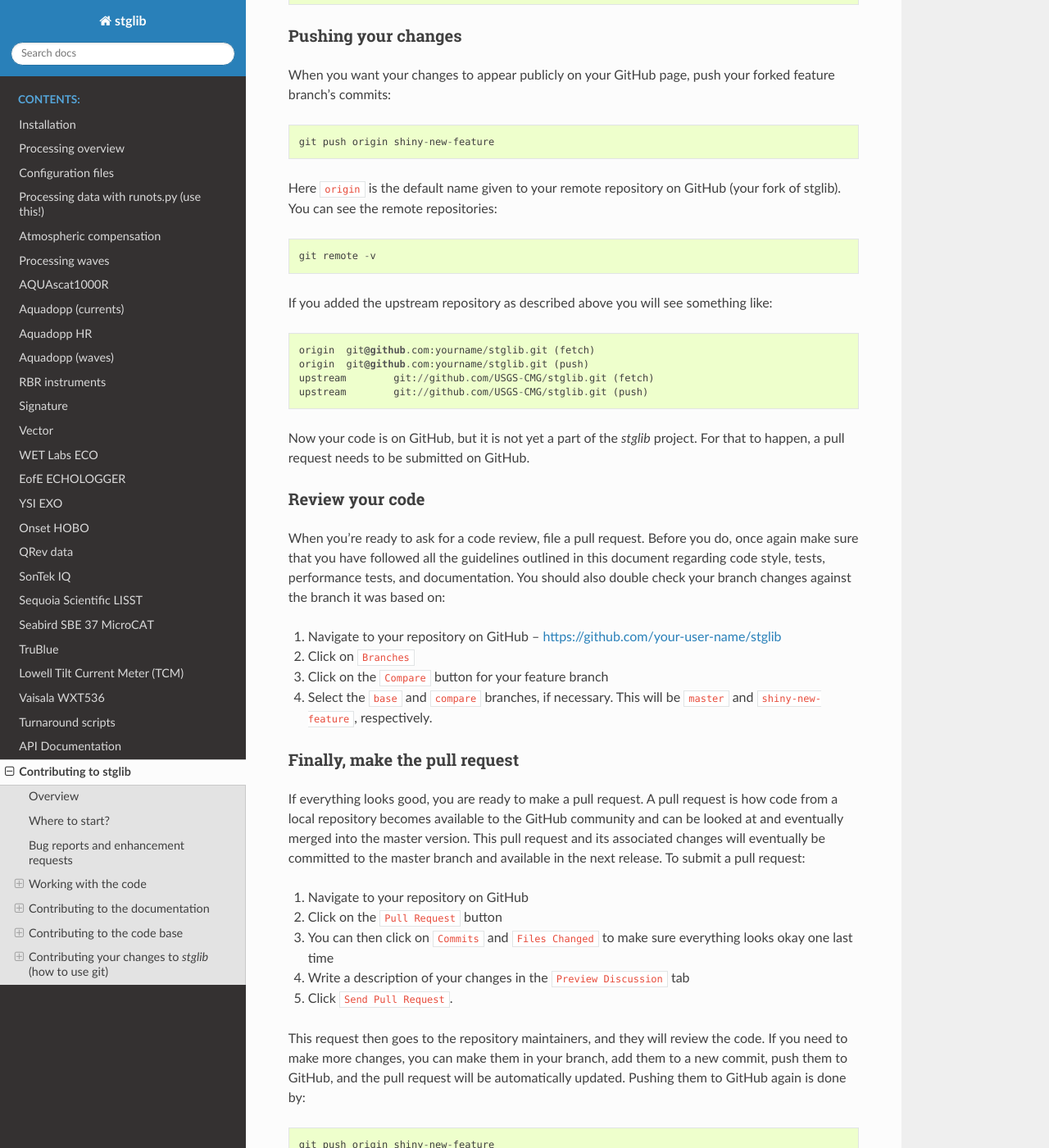
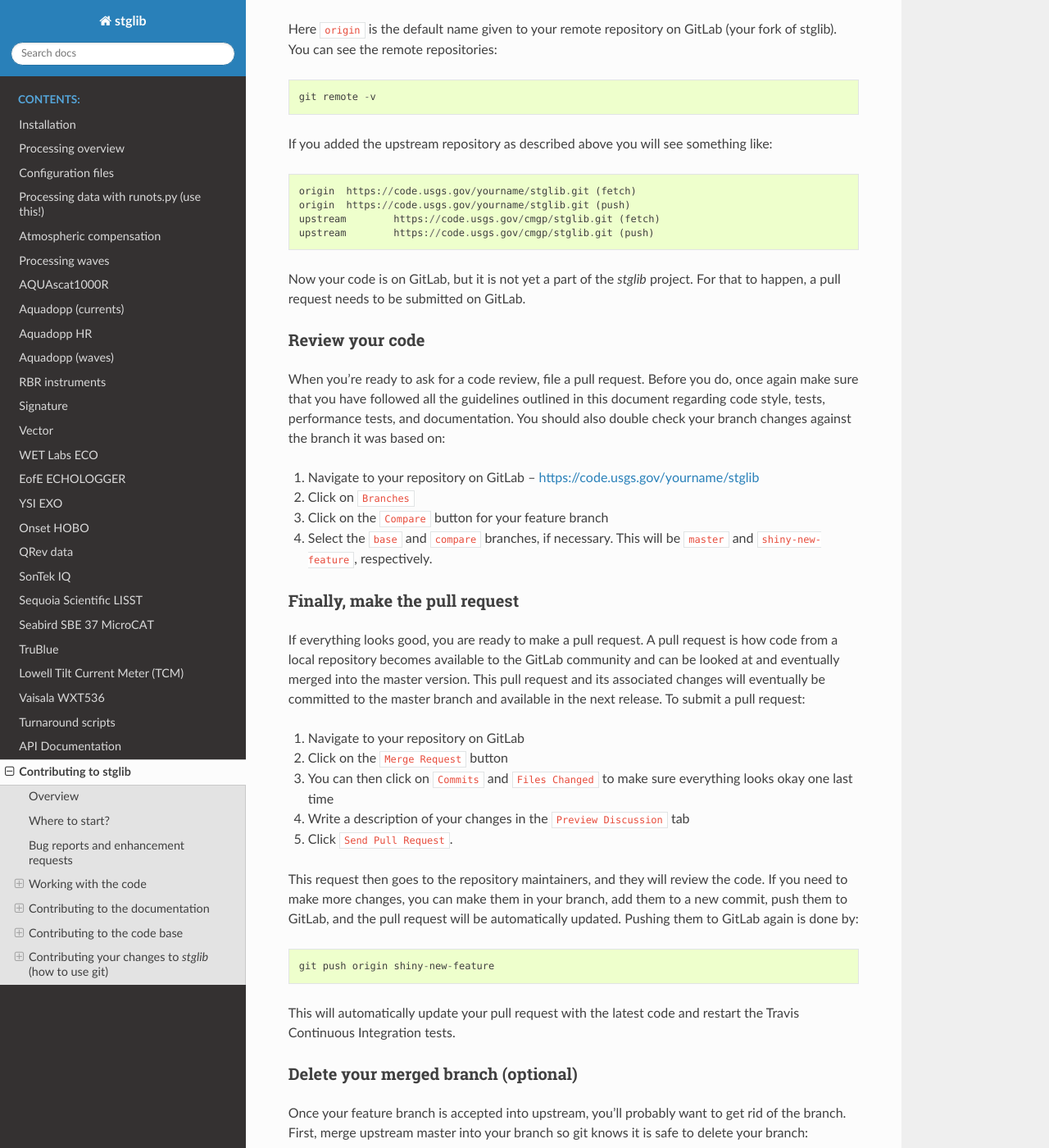
Before and after one commit to USGS-CMG/stglib, a Sphinx documentation site: the page built from doc/contributing.rst, in a window 1280 px wide and 1400 px high, scrolled down 9388 px. Shown: the whole window at 82% size. Built offline with Sphinx 7.4.7 and the Read the Docs theme 3.1.0, drawn with Linux system fonts in a browser that asks for light colours; pages that are not in the unit, such as notebooks, are missing from menus; some of the changed text lies outside the part shown.

Commit message:
Update docs for GitLab

```diff
--- a/doc/contributing.rst
+++ b/doc/contributing.rst
@@ -28,7 +28,7 @@ We need your help.  All contributions, bug reports, bug fixes, documentation imp
 enhancements, and ideas are welcome.
 
 If you are brand new to open-source development, we recommend going
-through `stglib's GitHub "issues" tab <https://github.com/USGS-CMG/stglib/issues>`_
+through `stglib's GitLab "issues" tab <https://code.usgs.gov/cmgp/stglib/-/issues>`_
 to find issues that interest you, discuss issues, to report new issues or propose new features.
 
 
@@ -44,8 +44,8 @@ To indicate desire to work on an issue, post your intent and ideas in the issues
 Follow the guidance here to set up your environment in python.
 
 We do not yet have a public mailing list.  USGS folks can ask questions and follow discussions in the
-GS-CMHRP-CCH-TimeSeriesData team, however we encourage all to publicly post and discuss issues here
-on github in `stglib's GitHub "issues" tab <https://github.com/USGS-CMG/stglib/issues>`_,
+GS-CMHRP-CCH-TimeSeriesData team, however we encourage all to publicly post and discuss issues
+on GitLab in `stglib's GitLab "issues" tab <https://code.usgs.gov/cmgp/stglib/-/issues>`_,
 so that we can advance this package as a user community.
 
 Bug reports are an important part of improving our package. Having a complete bug
@@ -73,11 +73,11 @@ Working with the code
 =====================
 
 Now that you have an issue you want to fix, enhancement to add, or documentation
-to improve, you need to learn how to work with GitHub and the *stglib* code base.
+to improve, you need to learn how to work with GitLab and the *stglib* code base.
 
 .. _contributing.version_control:
 
-Version control, Git, and GitHub
+Version control, Git, and GitLab
 --------------------------------
 
 To contribute, you will need to know git.
@@ -86,9 +86,8 @@ to *stglib*.  It can very quickly become overwhelming, but sticking to the guide
 below will help keep the process straightforward and mostly trouble free.  As always,
 if you are having difficulties please feel free to ask for help.
 
-The code is hosted on `GitHub <https://github.com/USGS-CMG/stglib>`_. To
-contribute you will need to sign up for a `free GitHub account
-<https://github.com/signup/free>`_. We use `Git <http://git-scm.com/>`_ for
+The code is hosted on `GitLab <https://code.usgs.gov/cmgp/stglib>`_. To
+contribute you will need to sign up for an account on USGS GitLab. We use `Git <http://git-scm.com/>`_ for
 version control to allow many people to work together on the project.
 
 Some great resources for learning Git:
@@ -102,25 +101,18 @@ Some great resources for learning Git:
   very grateful for the time you’re donating!)."
 * Matthew Brett's `Curious Coder\'s Guide To Git <https://matthew-brett.github.io/curious-git/>`_.
 
-Getting started with Git
-------------------------
-
-`GitHub has instructions <http://help.github.com/set-up-git-redirect>`__ for installing git,
-setting up your SSH key, and configuring git.  All these steps need to be completed before
-you can work seamlessly between your local repository and GitHub.
-
 .. _contributing.forking:
 
 Forking
 -------
 
 You will need your own fork to work on the code. Go to the `stglib project
-page <https://github.com/USGS-CMG/stglib>`_ and hit the ``Fork`` button. You will
+page <https://code.usgs.gov/cmgp/stglib>`_ and hit the ``Fork`` button. You will
 want to clone your fork to your machine::
 
-    git clone https://github.com/your-github-user-name/stglib.git
+    git clone https://code.usgs.gov/your-user-name/stglib.git
     cd stglib
-    git remote add upstream https://github.com/USGS-CMG/stglib.git
+    git remote add upstream https://code.usgs.gov/cmgp/stglib.git
 
 This creates the directory `stglib` and connects your repository to
 the upstream (main project) *stglib* repository.
@@ -195,9 +187,9 @@ To update your shiny-new-feature branch, you need to retrieve the changes from t
     git rebase upstream/master
 
 Keep in mind, `upstream` refers to the original version of *stglib* at
-`<https://github.com/USGS-CMG/stglib>`,
+`<https://code.usgs.gov/cmgp/stglib>`,
 not to be confused with the term `origin`, which is your fork of *stglib* at
-`<https://github.com/your-github-user-name/stglib.git>`.
+`<https://code.usgs.gov/your-user-name/stglib.git>`.
 The fetch and rebase commands will replay your commits (changes) on top of the latest *stglib* git master.
 If this leads to merge conflicts, you must resolve these before submitting your pull
 request.  If you have uncommitted changes that you are not ready to commit yet,
@@ -344,13 +336,13 @@ Testing With Continuous Integration
 -----------------------------------
 
 We use continuous integration testing, which evaluates the code each time
-code is ``pushed`` to github.
+code is ``pushed`` to GitLab.
 
 The *stglib* test suite consists of the files in ``stglib/tests/``, and are run automatically by
-`GitHub Actions <https://github.com/USGS-CMG/stglib/actions>`__,
+`GitLab Pipelines <https://code.usgs.gov/cmgp/stglib/-/pipelines>`__,
 a continuous integration service, once your pull request is submitted.
 
-You may wish to run tests on your local branch before pushing to github or submitting the pull request.
+You may wish to run tests on your local branch before pushing to GitLab or submitting the pull request.
 
 There are several types of testing:
 
@@ -375,7 +367,7 @@ This development process "relies on the repetition of a very short development c
 first the developer writes an (initially failing) automated test case that defines a desired
 improvement or new function, then produces the minimum amount of code to pass that test."
 So, before actually writing any code, you should write your tests.  Often the test can be
-taken from the original GitHub issue.  However, it is always worth considering additional
+taken from the original GitLab issue.  However, it is always worth considering additional
 use cases and writing corresponding tests.
 
 *stglib* maintainers will ask that your code include tests when receiving a pull request.  Therefore,
@@ -415,8 +407,8 @@ The following defines how a commit message should be structured:
     * One blank line.
     * Optionally, a commit message body.
 
-Please reference the relevant GitHub issues in your commit message using ``GH1234`` or
-``#1234``.  Either style is fine, but the former is generally preferred.
+Please reference the relevant GitLab issues in your commit message using
+``#1234``.
 
 Now you can commit your changes in your local repository::
 
@@ -425,12 +417,12 @@ Now you can commit your changes in your local repository::
 Pushing your changes
 --------------------
 
-When you want your changes to appear publicly on your GitHub page, push your
+When you want your changes to appear publicly on your GitLab page, push your
 forked feature branch's commits::
 
     git push origin shiny-new-feature
 
-Here ``origin`` is the default name given to your remote repository on GitHub (your fork of stglib).
+Here ``origin`` is the default name given to your remote repository on GitLab (your fork of stglib).
 You can see the remote repositories::
 
     git remote -v
@@ -438,13 +430,13 @@ You can see the remote repositories::
 If you added the upstream repository as described above you will see something
 like::
 
-    origin  git@github.com:yourname/stglib.git (fetch)
-    origin  git@github.com:yourname/stglib.git (push)
-    upstream        git://github.com/USGS-CMG/stglib.git (fetch)
-    upstream        git://github.com/USGS-CMG/stglib.git (push)
+    origin  https://code.usgs.gov/yourname/stglib.git (fetch)
+    origin  https://code.usgs.gov/yourname/stglib.git (push)
+    upstream        https://code.usgs.gov/cmgp/stglib.git (fetch)
+    upstream        https://code.usgs.gov/cmgp/stglib.git (push)
 
-Now your code is on GitHub, but it is not yet a part of the *stglib* project.  For that to
-happen, a pull request needs to be submitted on GitHub.
+Now your code is on GitLab, but it is not yet a part of the *stglib* project.  For that to
+happen, a pull request needs to be submitted on GitLab.
 
 Review your code
 ----------------
@@ -454,7 +446,7 @@ again make sure that you have followed all the guidelines outlined in this docum
 regarding code style, tests, performance tests, and documentation. You should also
 double check your branch changes against the branch it was based on:
 
-#. Navigate to your repository on GitHub -- https://github.com/your-user-name/stglib
+#. Navigate to your repository on GitLab -- https://code.usgs.gov/yourname/stglib
 #. Click on ``Branches``
 #. Click on the ``Compare`` button for your feature branch
 #. Select the ``base`` and ``compare`` branches, if necessary. This will be ``master`` and
@@ -464,13 +456,13 @@ Finally, make the pull request
 ------------------------------
 
 If everything looks good, you are ready to make a pull request.  A pull request is how
-code from a local repository becomes available to the GitHub community and can be looked
+code from a local repository becomes available to the GitLab community and can be looked
 at and eventually merged into the master version.  This pull request and its associated
 changes will eventually be committed to the master branch and available in the next
 release.  To submit a pull request:
 
-#. Navigate to your repository on GitHub
-#. Click on the ``Pull Request`` button
+#. Navigate to your repository on GitLab
+#. Click on the ``Merge Request`` button
 #. You can then click on ``Commits`` and ``Files Changed`` to make sure everything looks
    okay one last time
 #. Write a description of your changes in the ``Preview Discussion`` tab
@@ -478,8 +470,8 @@ release.  To submit a pull request:
 
 This request then goes to the repository maintainers, and they will review
 the code. If you need to make more changes, you can make them in
-your branch, add them to a new commit, push them to GitHub, and the pull request
-will be automatically updated.  Pushing them to GitHub again is done by::
+your branch, add them to a new commit, push them to GitLab, and the pull request
+will be automatically updated.  Pushing them to GitLab again is done by::
 
     git push origin shiny-new-feature
 
@@ -505,12 +497,12 @@ Then you can do::
 Make sure you use a lower-case ``-d``, or else git won't warn you if your feature
 branch has not actually been merged.
 
-The branch will still exist on GitHub, so to delete it there do::
+The branch will still exist on GitLab, so to delete it there do::
 
     git push origin --delete shiny-new-feature
 
 
-PR checklist
+MR checklist
 ------------
 
 - **Properly comment and document your code.**
@@ -522,7 +514,7 @@ PR checklist
     - Test the code.
 
 - **Properly format your code**
-- **Push your code and** `create a PR on GitHub <https://help.github.com/en/articles/creating-a-pull-request>`_.
-- **Use a helpful title for your pull request** by summarizing the main contributions rather
-  than using the latest commit message. If this addresses an `issue <https://github.com/USGS-CMG/stglib/issues>`_,
+- **Push your code and** `create a MR on GitLab <https://code.usgs.gov/cmgp/stglib/-/merge_requests>`_.
+- **Use a helpful title for your merge request** by summarizing the main contributions rather
+  than using the latest commit message. If this addresses an `issue <https://code.usgs.gov/cmgp/stglib/-/issues>`_,
   please `reference it <https://help.github.com/en/articles/autolinked-references-and-urls>`_.
```
Also changed, not shown: other parts of doc/contributing.rst (+1 -1 lines).
